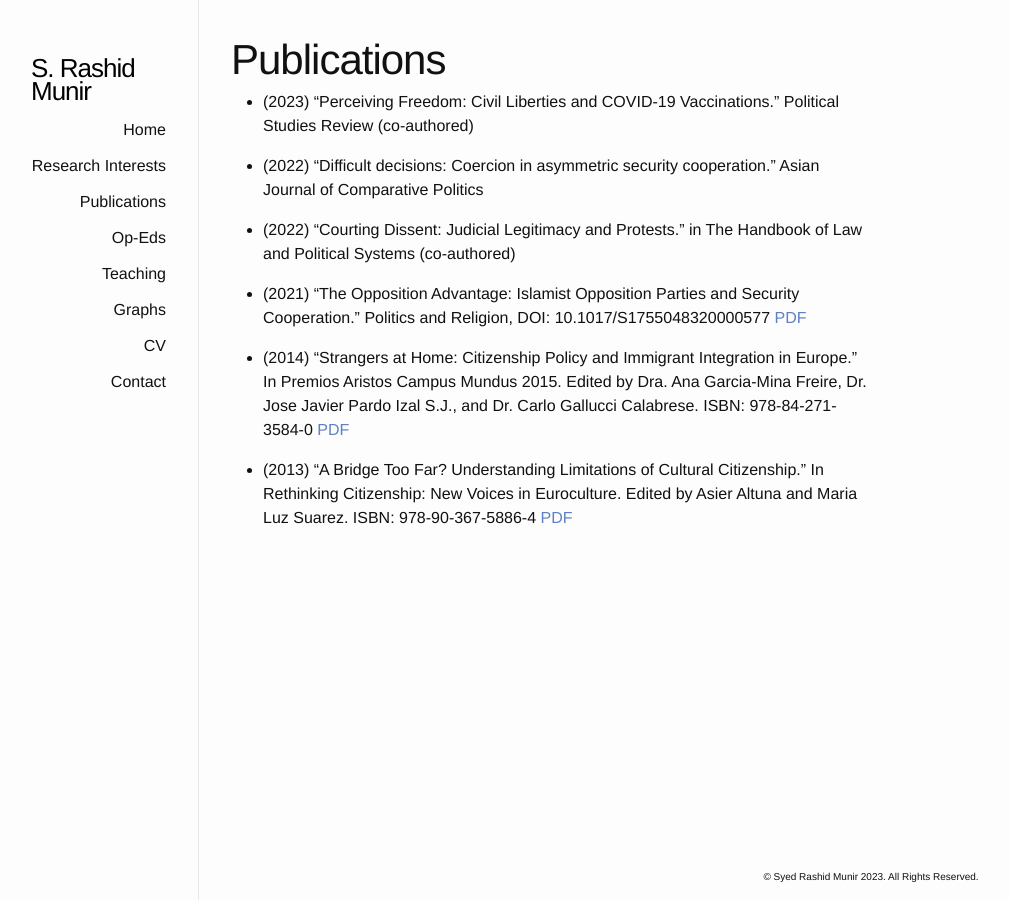
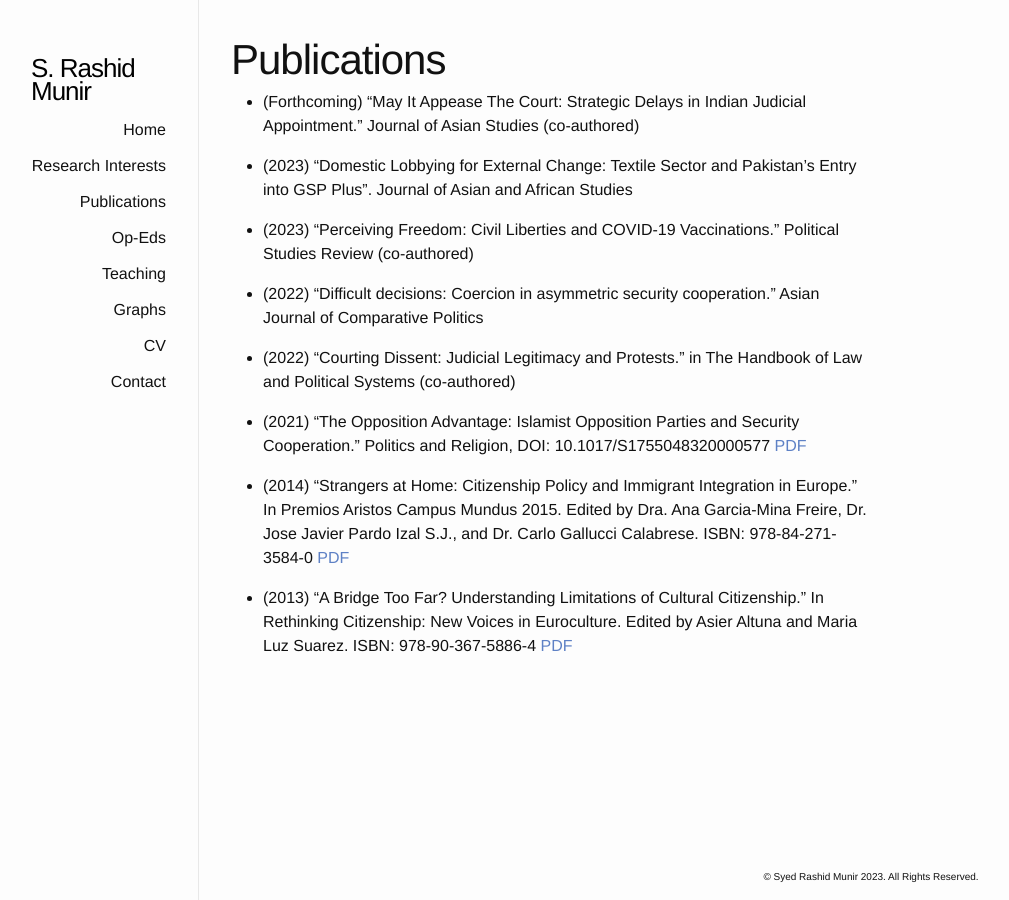
Before and after one commit to srmunir/srmunir.github.io, a Jekyll site: the page built from publications.md, in a window 1280 px wide. Shown: the whole page, without its empty margins (191-1200 px from the left). Built offline with Jekyll 4.4.1, drawn with Linux system fonts in a browser that asks for light colours.

Commit message:
Updated publications.md

```diff
--- a/publications.md
+++ b/publications.md
@@ -3,6 +3,10 @@ layout: page
 title: Publications
 permalink: /publications/
 ---
+- (Forthcoming) “May It Appease The Court: Strategic Delays in Indian Judicial Appointment.” Journal of Asian Studies (co-authored)
+
+- (2023) "Domestic Lobbying for External Change: Textile Sector and Pakistan’s Entry into GSP Plus”. Journal of Asian and African Studies
+
 - (2023) “Perceiving Freedom: Civil Liberties and COVID-19 Vaccinations.” Political Studies Review (co-authored)
 
 - (2022) “Difficult decisions: Coercion in asymmetric security cooperation.” Asian Journal of Comparative Politics
```
